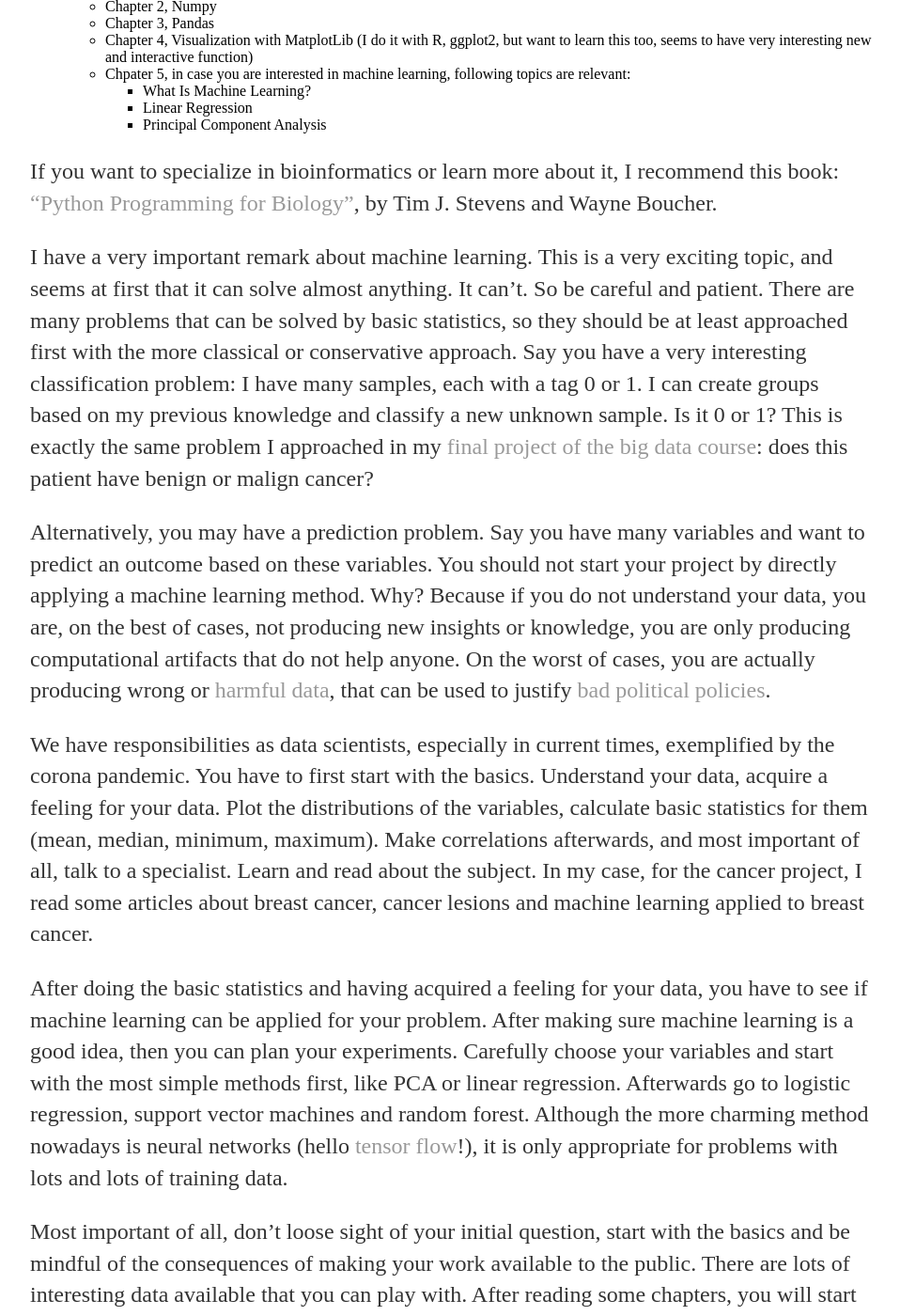
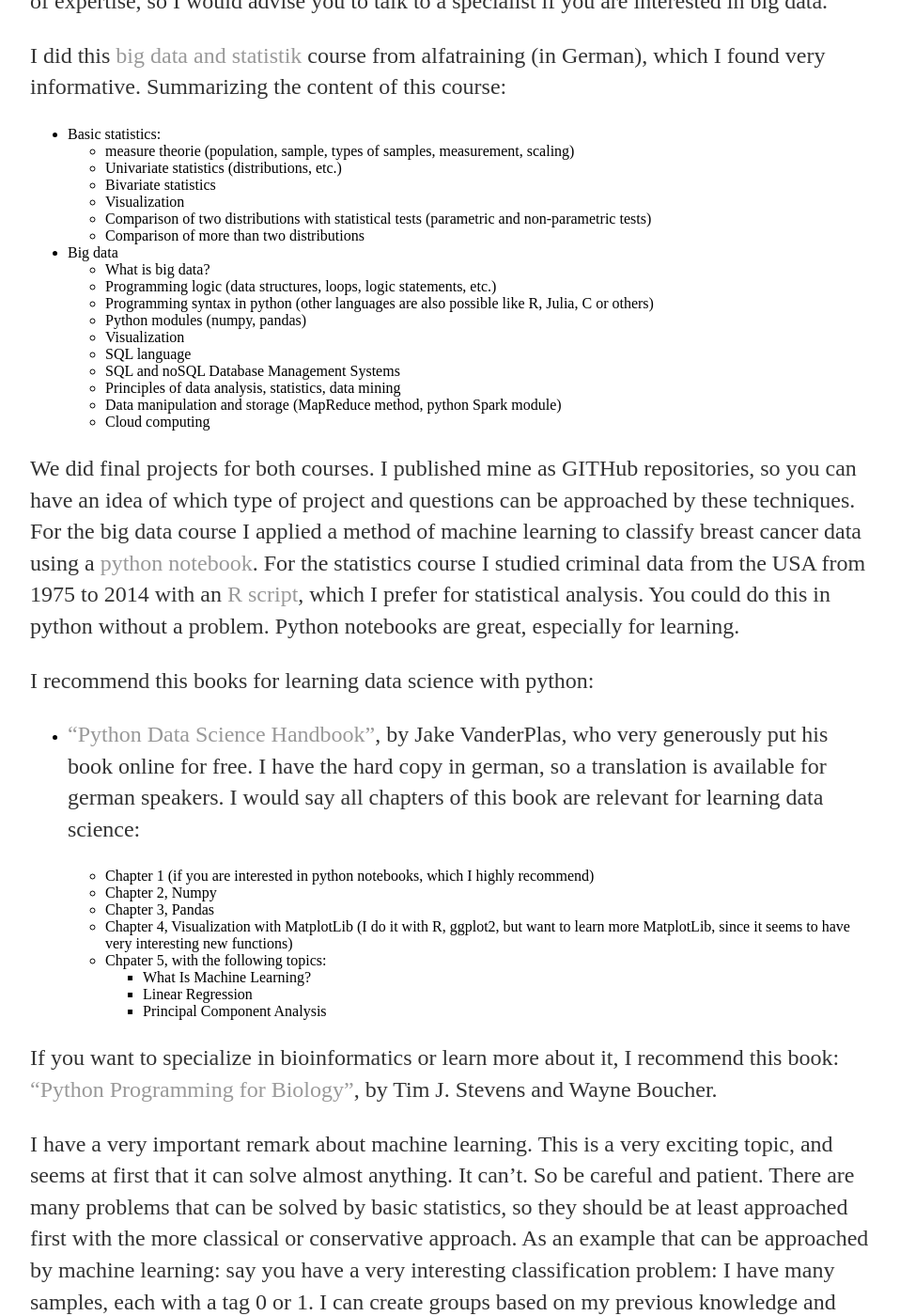
Before and after one commit to waltercostamb/waltercostamb.github.io, a Jekyll site: the page built from _posts/2020-04-07-data-analysis-python.md, in a window 1280 px wide and 1400 px high, scrolled down 2024 px. Shown: the whole window at 94% size, without its empty margins (160-1118 px from the left). Built offline with Jekyll 4.4.1, drawn with Linux system fonts in a browser that asks for light colours; some of the changed text lies outside the part shown.

Commit message:
Update 2020-04-07-data-analysis-python.md

```diff
--- a/_posts/2020-04-07-data-analysis-python.md
+++ b/_posts/2020-04-07-data-analysis-python.md
@@ -11,30 +11,29 @@
 What exactly do you want to do with this knowledge? This only seems trivial. You only understand what you really
 want after you learn more on the topic. In other words, you start from a general knowledge and then go to specifics.
 What is data science? Is it the same as big data? Is it fun? Does it require lots of equipment or software?
-I would suggest in this case to start reading more about this topic, career prospects and also to discuss it with
-colleagues. Don't loose your own purpose of sight while learning data science. What makes a good data scientist
+I would suggest in this case to start reading more about data science, career prospects and also to discuss it with
+colleagues. Don't loose your own purpose of sight while learning. What makes a good data scientist
 is their focus. A bioinformatician, for instance, can be considered a data scientist. Their focus or domain knowledge
 is biology. Although I see a lot of generalist approaches on posts about data science, I believe having focus is key
-to being fullfilled and also to be a competent data scientist. Choose the area you want to focus and pursue this goal.
-Some options of specializations are: biology, medicine, finance, etc. Although the methods overlap, domain knowledge
-gives you an edge.
+to being fullfilled and competent. Choose the area you want to focus and pursue this goal.
+Some options of specializations are: biology, medicine, finance, etc. Although the methods overlap, domain knowledge is key.
+
+![](https://github.com/waltercostamb/waltercostamb.github.io/blob/master/data_science.png)
+  Data science. Credit: [Michael Barber](https://towardsdatascience.com/introduction-to-statistics-e9d72d818745)
 
 The other important thing I want to mention is to understand the difference between data analysis and "big data". Although
 the two may seem the same at first glance, they are not. Data analysis is required for big data, but big data is not required
 for data analysis. Data analysis involves programming, problem solving, statistical analysis and visualization. Big data
-involves that and also other specific tools like Spark and Hadoop (that use the Map Reduce method). I am not a particular
+involves that and also other specific tools like Spark and Hadoop (which uses the MapReduce method). I am not a particular
 fan of big data, since it feels to me more like handling tons on input than analysis. I have done a course in big data, but
-I do not work with this, so I would advise you to talk to someone who works on that area if you are interested in big data.
-
-![](data_science.png)
-  Data science. Credit: [Michael Barber](https://towardsdatascience.com/introduction-to-statistics-e9d72d818745)
+this is not my area of expertise, so I would advise you to talk to a specialist if you are interested in big data.
 
 I did this [big data and statistik](https://www.alfatraining.de/gefoerderte-weiterbildung/berlinmitte/stadt/berlin/kurs/statistik/N/0/0/kombi/statistik-und-big-data/)
 course from alfatraining (in German), which I found very informative. Summarizing the content of this course:
 
   - Basic statistics:
       - measure theorie (population, sample, types of samples, measurement, scaling)
-      - Univariate statistics (distributions)
+      - Univariate statistics (distributions, etc.)
       - Bivariate statistics
       - Visualization
       - Comparison of two distributions with statistical tests (parametric and non-parametric tests)
@@ -43,17 +42,17 @@
   - Big data
     - What is big data?
     - Programming logic (data structures, loops, logic statements, etc.)
-    - Programming syntax (python, R, Julia, or other language)
+    - Programming syntax in python (other languages are also possible like R, Julia, C or others)
     - Python modules (numpy, pandas)
     - Visualization
-    - SQL
+    - SQL language
     - SQL and noSQL Database Management Systems
-    - Data analysis, statistics, data mining
+    - Principles of data analysis, statistics, data mining
     - Data manipulation and storage (MapReduce method, python Spark module)
     - Cloud computing
 
 We did final projects for both courses. I published mine as GITHub repositories, so you can have an idea of which type of
-project and questions are approached by these techniques. For the big data course I applied a method of machine learning
+project and questions can be approached by these techniques. For the big data course I applied a method of machine learning
 to classify breast cancer data using a [python notebook](https://github.com/waltercostamb/breast_cancer_diagnostics/blob/master/project_MB.ipynb).
 For the statistics course I studied criminal data from the USA from 1975 to 2014 with an
 [R script](https://github.com/waltercostamb/Statistical_analysis_crime_USA/blob/master/analysis_crime_USA.r), which I prefer for statistical
@@ -62,14 +61,14 @@
 I recommend this books for learning data science with python:
 
   - ["Python Data Science Handbook"](https://jakevdp.github.io/PythonDataScienceHandbook/), by Jake VanderPlas, who very
-  generously put his book online for free. I have the hard copy in german, so a translation is available for german. I
-  would say all chapters are relevant for learning data science, actually:
+  generously put his book online for free. I have the hard copy in german, so a translation is available for german speakers.
+  I would say all chapters of this book are relevant for learning data science:
 
-    - Chapter 1, if you are interested in python notebooks, which I highly recommend
+    - Chapter 1 (if you are interested in python notebooks, which I highly recommend)
     - Chapter 2, Numpy
     - Chapter 3, Pandas
-    - Chapter 4, Visualization with MatplotLib (I do it with R, ggplot2, but want to learn this too, seems to have very interesting new and interactive function)
-    - Chpater 5, in case you are interested in machine learning, following topics are relevant:
+    - Chapter 4, Visualization with MatplotLib (I do it with R, ggplot2, but want to learn more MatplotLib, since it seems to have very interesting new functions)
+    - Chpater 5, with the following topics:
         - What Is Machine Learning?
         - Linear Regression
         - Principal Component Analysis
@@ -79,7 +78,8 @@
 
 I have a very important remark about machine learning. This is a very exciting topic, and seems at first that it can solve
  almost anything. It can't. So be careful and patient. There are many problems that can be solved by basic statistics, so they
- should be at least approached first with the more classical or conservative approach. Say you have a very interesting
+ should be at least approached first with the more classical or conservative approach. As an example that can be approached
+ by machine learning: say you have a very interesting
  classification problem: I have many samples, each with a tag 0 or 1. I can create groups based on my previous knowledge and
  classify a new unknown sample. Is it 0 or 1? This is exactly the same problem I approached in my
  [final project of the big data course](https://github.com/waltercostamb/breast_cancer_diagnostics): does this patient
@@ -89,9 +89,9 @@
  outcome based on these variables. You should not start your project by directly applying a machine learning method. Why?
  Because if you do not understand your data, you are, on the best of cases, not producing new insights or knowledge,
  you are only producing computational artifacts that do not help anyone. On the worst of cases, you are actually
-producing wrong or [harmful data](https://www.williamrchase.com/post/why-i-m-not-making-covid19-visualizations-and-why-you-probably-shouldn-t-either/), that can be used to justify [bad political policies](https://www.nytimes.com/2020/04/01/world/americas/brazil-bolsonaro-coronavirus.html).
+producing wrong or harmful data, that can be used to justify [bad political policies](https://www.nytimes.com/2020/04/01/world/americas/brazil-bolsonaro-coronavirus.html).
 
-We have responsibilities as data scientists, especially in current times, exemplified by the corona pandemic.
+We have responsibilities as data scientists, especially in current times, exemplified by the [corona pandemic](https://www.williamrchase.com/post/why-i-m-not-making-covid19-visualizations-and-why-you-probably-shouldn-t-either/).
  You have to first start with the basics. Understand your data,
  acquire a feeling for your data. Plot the distributions of the variables, calculate basic statistics for them
  (mean, median, minimum, maximum). Make correlations afterwards, and most important of all, talk to a specialist.
```
